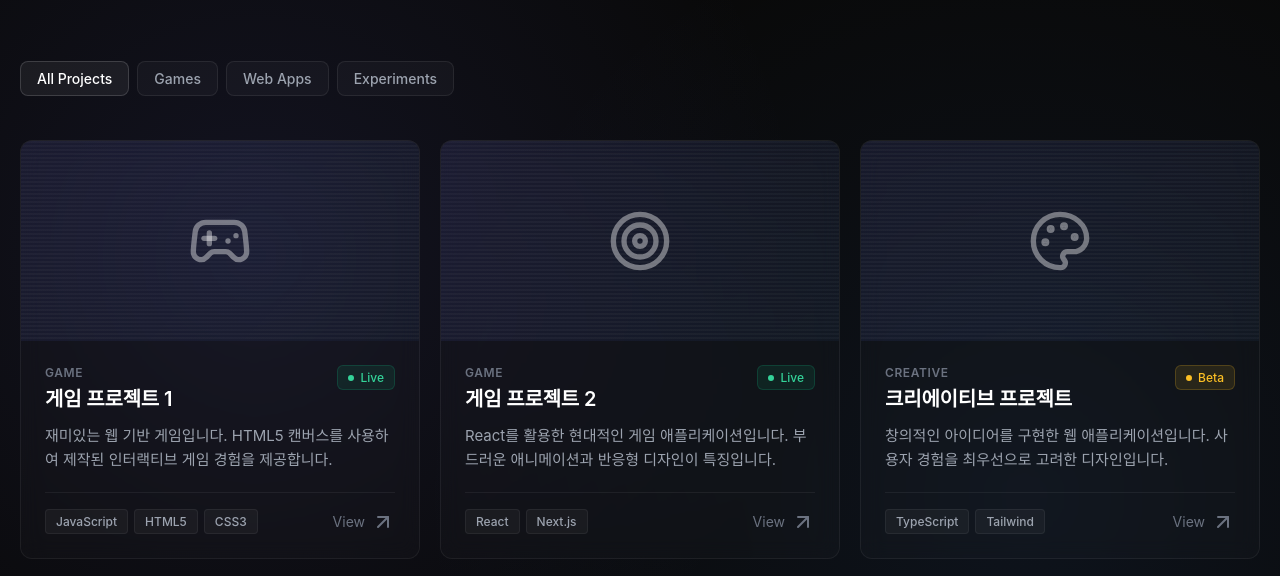
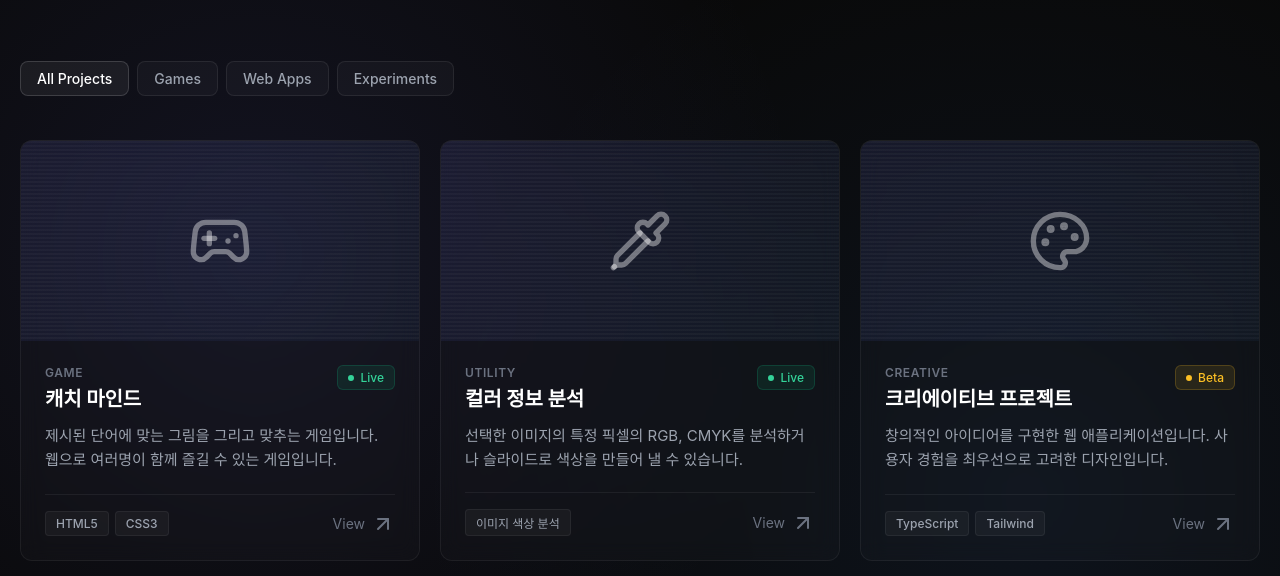
Before and after one commit to papasharu0711/my-portfolio, a plain HTML site: page index.html in a window 1280 px wide. Shown: the part 144-720 px from the top of the page. Drawn offline with nearby package versions, Linux system fonts and the light colour scheme.

Commit message:
Update index.html

```diff
--- a/index.html
+++ b/index.html
@@ -488,22 +488,22 @@
         // ====================================
         const projects = [
             {
-                title: "게임 프로젝트 1",
+                title: "캐치 마인드",
                 category: "Game",
-                description: "재미있는 웹 기반 게임입니다. HTML5 캔버스를 사용하여 제작된 인터랙티브 게임 경험을 제공합니다.",
-                url: "https://your-game-project.vercel.app",
+                description: "제시된 단어에 맞는 그림을 그리고 맞추는 게임입니다. 웹으로 여러명이 함께 즐길 수 있는 게임입니다.",
+                url: "https://catch-mind-game.vercel.app/",
                 icon: "gamepad-2",
                 status: "live", // "live" 또는 "progress"
-                tags: ["JavaScript", "HTML5", "CSS3"]
+                tags: ["HTML5", "CSS3"]
             },
             {
-                title: "게임 프로젝트 2",
-                category: "Game",
-                description: "React를 활용한 현대적인 게임 애플리케이션입니다. 부드러운 애니메이션과 반응형 디자인이 특징입니다.",
-                url: "https://your-second-project.vercel.app",
-                icon: "target",
+                title: "컬러 정보 분석",
+                category: "Utility",
+                description: "선택한 이미지의 특정 픽셀의 RGB, CMYK를 분석하거나 슬라이드로 색상을 만들어 낼 수 있습니다.",
+                url: "https://colorpick-seven.vercel.app/",
+                icon: "pipette",
                 status: "live",
-                tags: ["React", "Next.js"]
+                tags: ["이미지 색상 분석"]
             },
             {
                 title: "크리에이티브 프로젝트",
```
